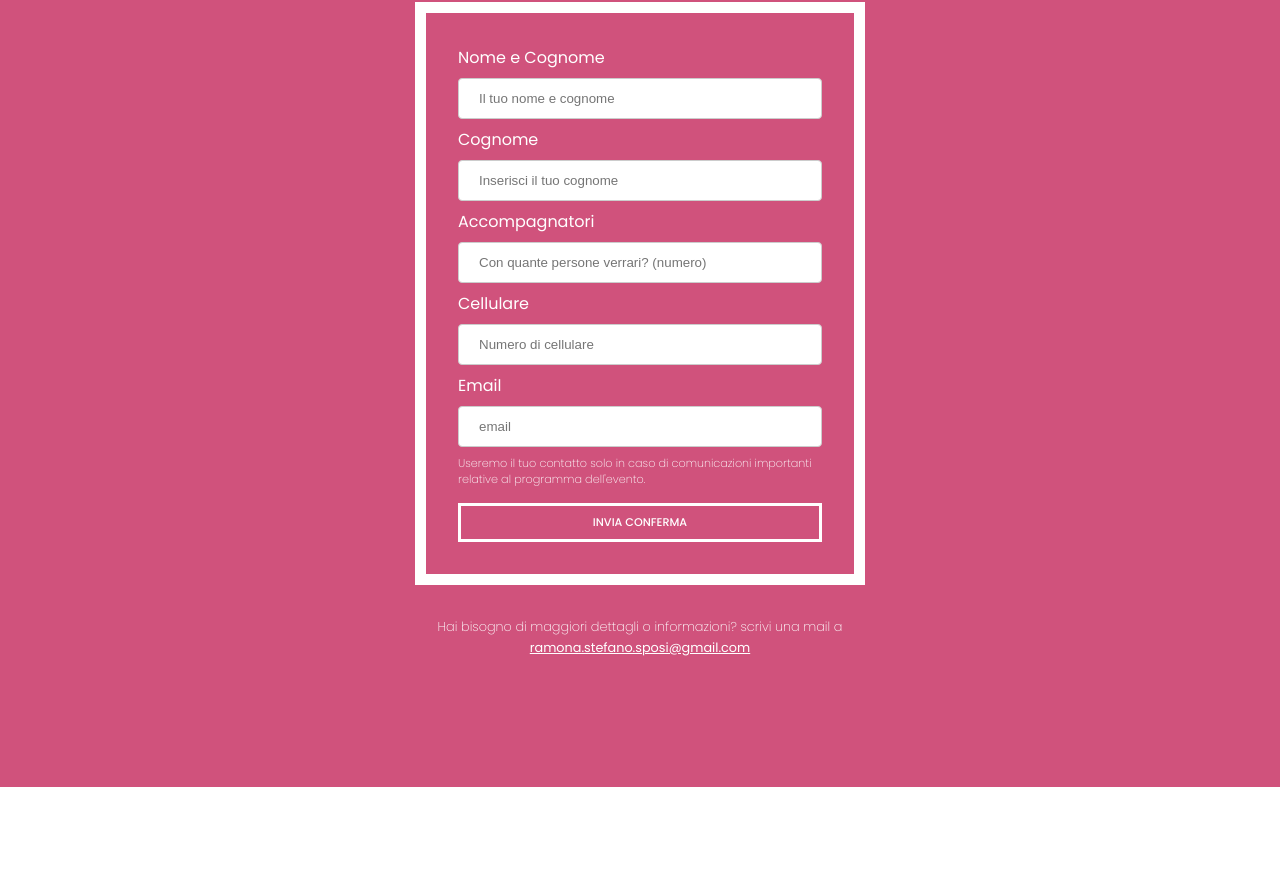
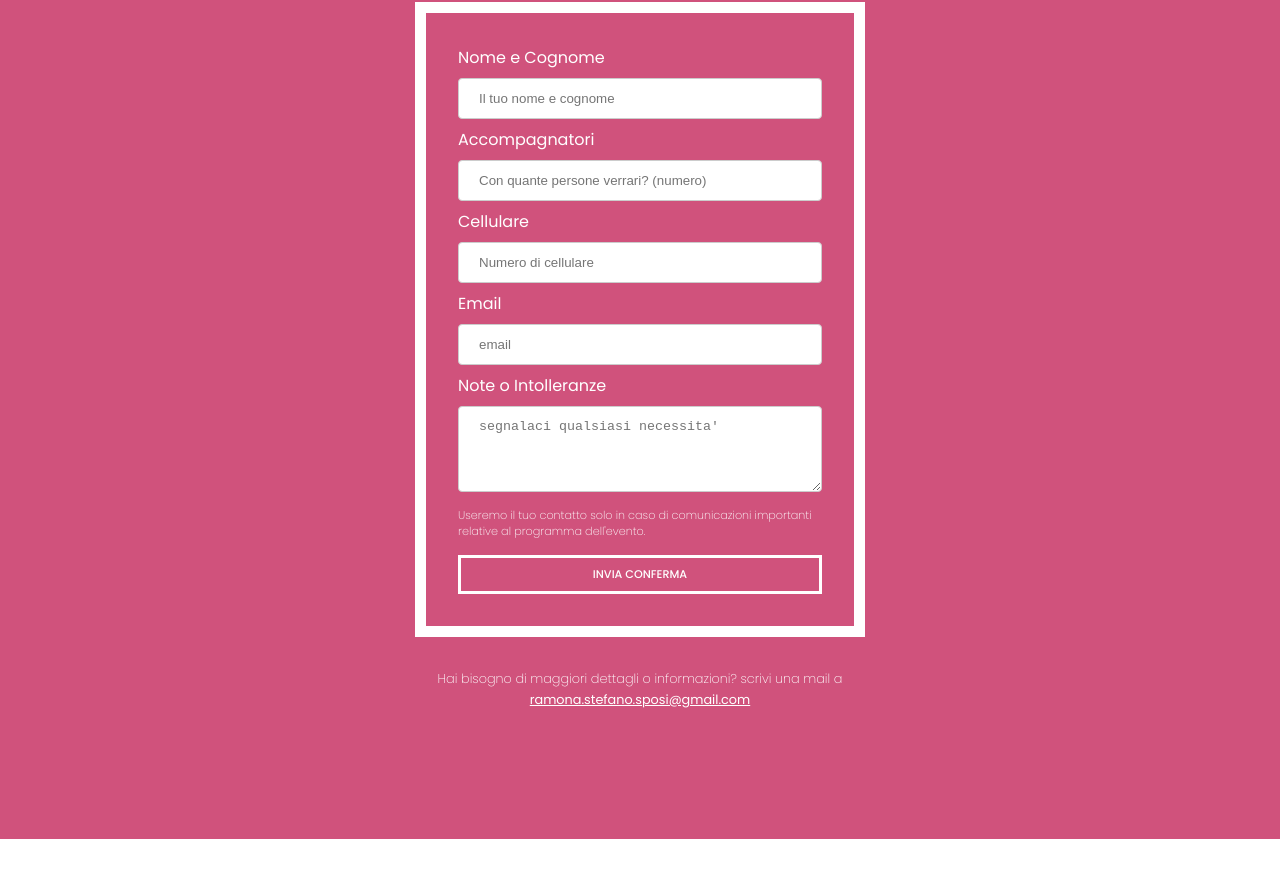
Before and after one commit to thelore85/project-marriage-ste, a Next.js app: page / in a window 1280 px wide. Shown: the part 2655-3536 px from the top of the page. Built offline with nearby package versions, Linux system fonts and the light colour scheme; a web font is replaced by a local one.

Commit message:
contact: added textnote element in the form

```diff
--- a/src/Components/Contact/Contact.js
+++ b/src/Components/Contact/Contact.js
@@ -15,6 +15,7 @@ const Contact = ({ serverUrl }) => {
     guest: 0,
     phone: '',
     email: '',
+    note: '',
   });
 
   const [ emailStatus, setEmailStatus ] = useState('pending')
@@ -43,6 +44,11 @@ const Contact = ({ serverUrl }) => {
     setFormData({...formData, email: e.target.value});
   }
 
+  const handleNote = (e) => {
+    setFormData({...formData, note: e.target.value});
+  }
+
+
 
   const showEmailConfirmationPopUp = (status) => {
     if(status === true){ setEmailStatus(true)}
@@ -69,6 +75,7 @@ const Contact = ({ serverUrl }) => {
       guest: formData.guest,
       phone: formData.phone,
       email: formData.email,
+      note: formData.note,
      })
     })
   .then(response => {
@@ -101,14 +108,14 @@ const Contact = ({ serverUrl }) => {
           <form action="/action_page.php">
             <label htmlFor="fname">Nome e Cognome</label>
             <input type="text" id="fname" name="firstname" className={styles.inputField} placeholder="Il tuo nome e cognome" onChange={ handleFormName }/>
-            <label htmlFor="lname">Cognome</label>
-            <input type="text" id="lname" name="lastname" className={styles.inputField} placeholder="Inserisci il tuo cognome" onChange={ handleFormLastName } />
-            <label htmlFor="country">Accompagnatori</label>
-            <input type="number" id="accompagnatori" name="accompagnatori" className={styles.inputField} placeholder="Con quante persone verrari? (numero)" min="0" max="10" onChange={handleGuest} />
-            <label htmlFor="fname">Cellulare</label>
-            <input type="tel" id="lname" name="lastname" className={styles.inputField} placeholder="Numero di cellulare" onChange={handlePhone}/>
-            <label htmlFor="fname">Email</label>
-            <input type="email" id="lname" name="lastname" className={styles.inputField} placeholder="email" onChange={handleEmail}/>
+            <label htmlFor="guest">Accompagnatori</label>
+            <input type="number" id="guest" name="guest" className={styles.inputField} placeholder="Con quante persone verrari? (numero)" min="0" max="10" onChange={handleGuest} />
+            <label htmlFor="phone">Cellulare</label>
+            <input type="tel" id="phone" name="phone" className={styles.inputField} placeholder="Numero di cellulare" onChange={handlePhone}/>
+            <label htmlFor="email">Email</label>
+            <input type="email" id="email" name="email" className={styles.inputField} placeholder="email" onChange={handleEmail}/>
+            <label htmlFor="note">Note o Intolleranze</label>
+            <textarea id="note" name="note" rows="4" cols="40" className={styles.inputField} placeholder="segnalaci qualsiasi necessita'" onChange={handleNote}/>
             <p>Useremo il tuo contatto solo in caso di comunicazioni importanti relative al programma dell'evento.</p>
 
             <a className='button-white' onClick={emailSending} >invia conferma</a>
```
